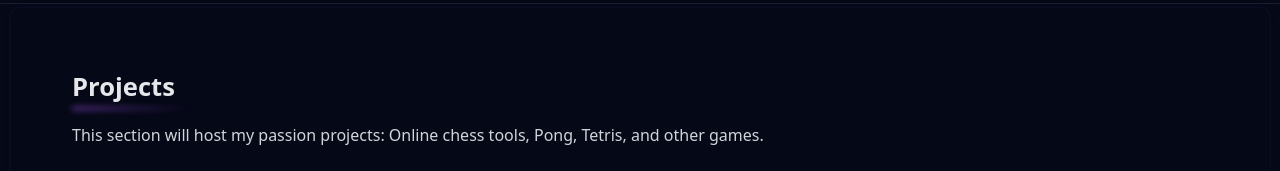
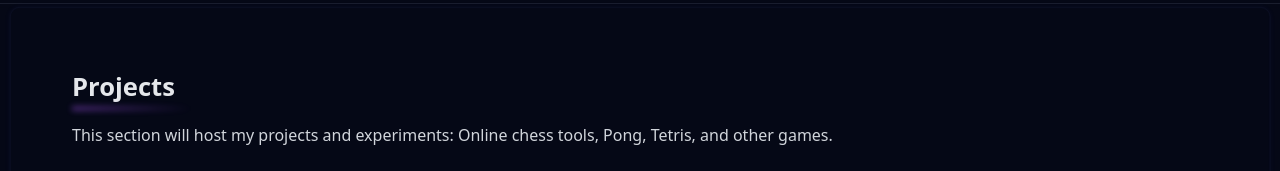
Before and after one commit to sarthakvengurlekar/PassionPortfolio, a React (Vite) app in the folder my-react-app/: page / in a window 1280 px wide. Shown: the part 2840-3011 px from the top of the page. Built offline with nearby package versions, Linux system fonts and the light colour scheme.

Commit message:
Small wording change

```diff
--- a/my-react-app/src/components/ProjectSection.jsx
+++ b/my-react-app/src/components/ProjectSection.jsx
@@ -7,7 +7,7 @@ function ProjectsSection() {
   return (
     <Section id="projects" title="Projects">
       <p>
-        This section will host my passion projects: Online chess tools, Pong,
+        This section will host my projects and experiments: Online chess tools, Pong,
         Tetris, and other games.
       </p>
 
```
